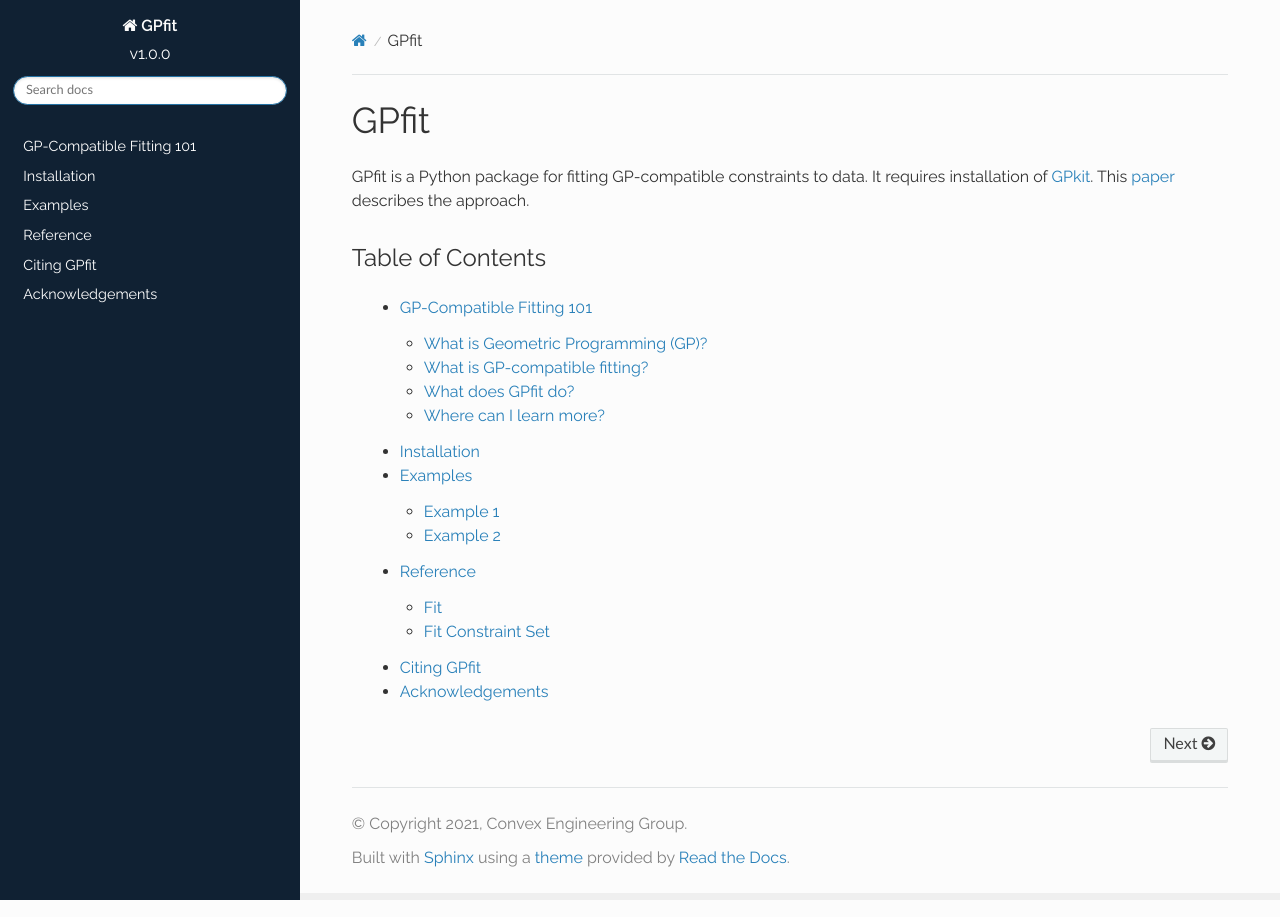
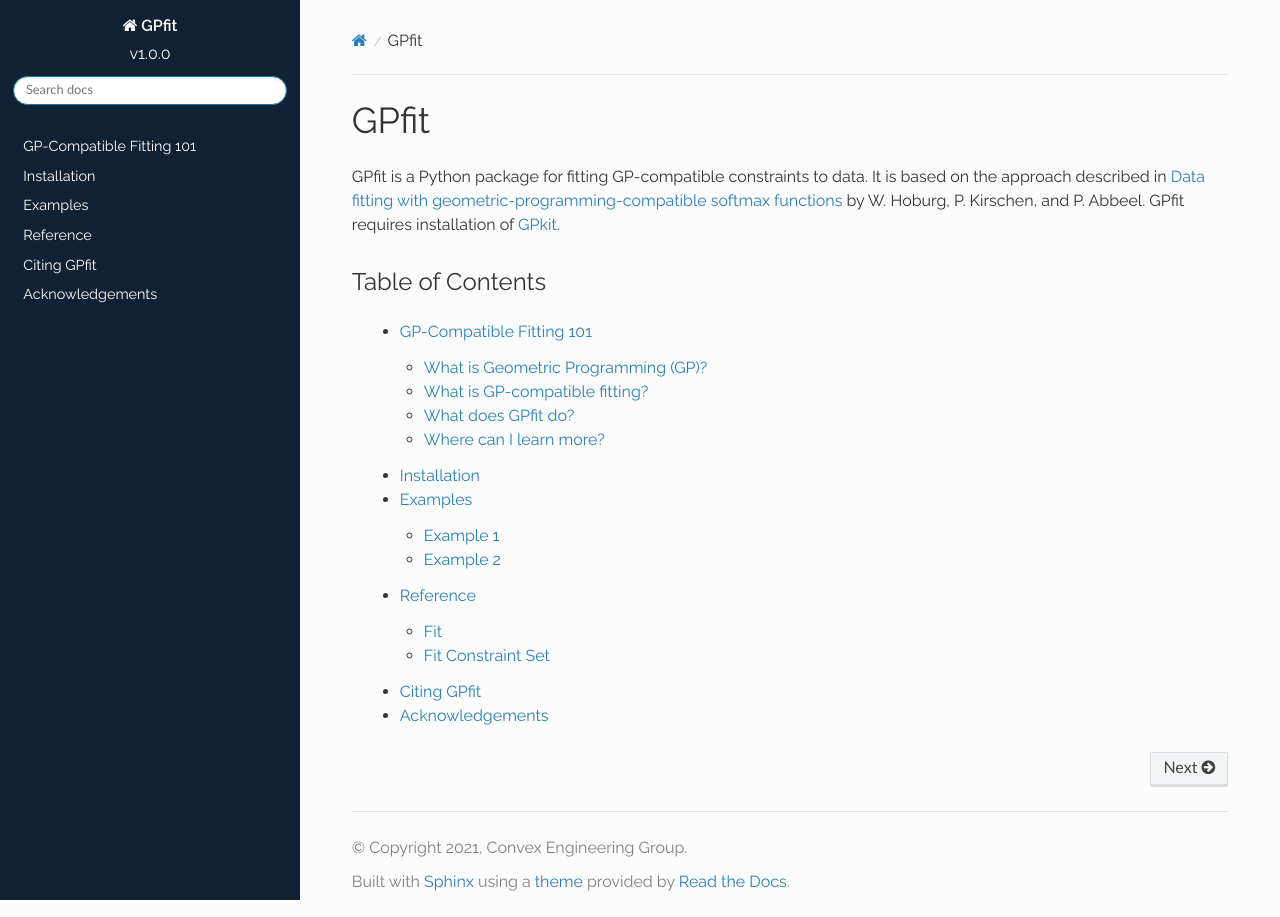
Before and after one commit to convexengineering/gpfit, a Sphinx documentation site: the page built from docs/source/index.rst, in a window 1280 px wide. Built offline with Sphinx 7.4.7 and the Read the Docs theme 2.0.0, drawn with Linux system fonts in a browser that asks for light colours.

Commit message:
Repair link to paper (#7)

```diff
--- a/docs/source/examples.rst
+++ b/docs/source/examples.rst
@@ -1,9 +1,8 @@
 Examples
 ********
 
-Both examples come from Section 6 of the paper "`Fitting geometric programming
-models to data <http://web.mit.edu/~whoburg/www/papers/gp_fitting.pdf>`_", by
-W. Hoburg et. al.
+Both examples come from Section 6 of this `paper
+<https://dspace.mit.edu/bitstream/handle/1721.1/105753/11081_2016_9332_ReferencePDF.pdf?sequence=2&isAllowed=y>`_.
 
 Example 1
 =========
--- a/docs/source/gpfit101.rst
+++ b/docs/source/gpfit101.rst
@@ -105,4 +105,4 @@
 
 To learn more about fitting GP-compatible models to data, take a look at the following resources:
 
-    * `Fitting geometric programming models to data <http://web.mit.edu/~whoburg/www/papers/gp_fitting.pdf>`_, by W. Hoburg, P. Kirschen, and P. Abbeel.
+    * `Fitting geometric programming models to data <http://web.mit.edu/~whoburg/www/papers/gpfitting.pdf>`_, by W. Hoburg, P. Kirschen, and P. Abbeel.
--- a/docs/source/index.rst
+++ b/docs/source/index.rst
@@ -2,10 +2,13 @@
 GPfit
 =====
 
-GPfit is a Python package for fitting GP-compatible constraints to data.  It
-requires installation of `GPkit <http://gpkit.readthedocs.org/en/latest/>`_.
-This `paper <http://web.mit.edu/~whoburg/www/papers/gp_fitting.pdf>`_ describes
-the approach.
+GPfit is a Python package for fitting GP-compatible constraints to data.
+It is based on the approach described in `Data fitting with
+geometric-programming-compatible softmax functions
+<https://dspace.mit.edu/bitstream/handle/1721.1/105753/11081_2016_9332_ReferencePDF.pdf?sequence=2&isAllowed=y>`_
+by W. Hoburg, P. Kirschen, and P. Abbeel.
+GPfit requires installation of `GPkit
+<http://gpkit.readthedocs.org/en/latest/>`_.
 
 Table of Contents
 ==================
```
